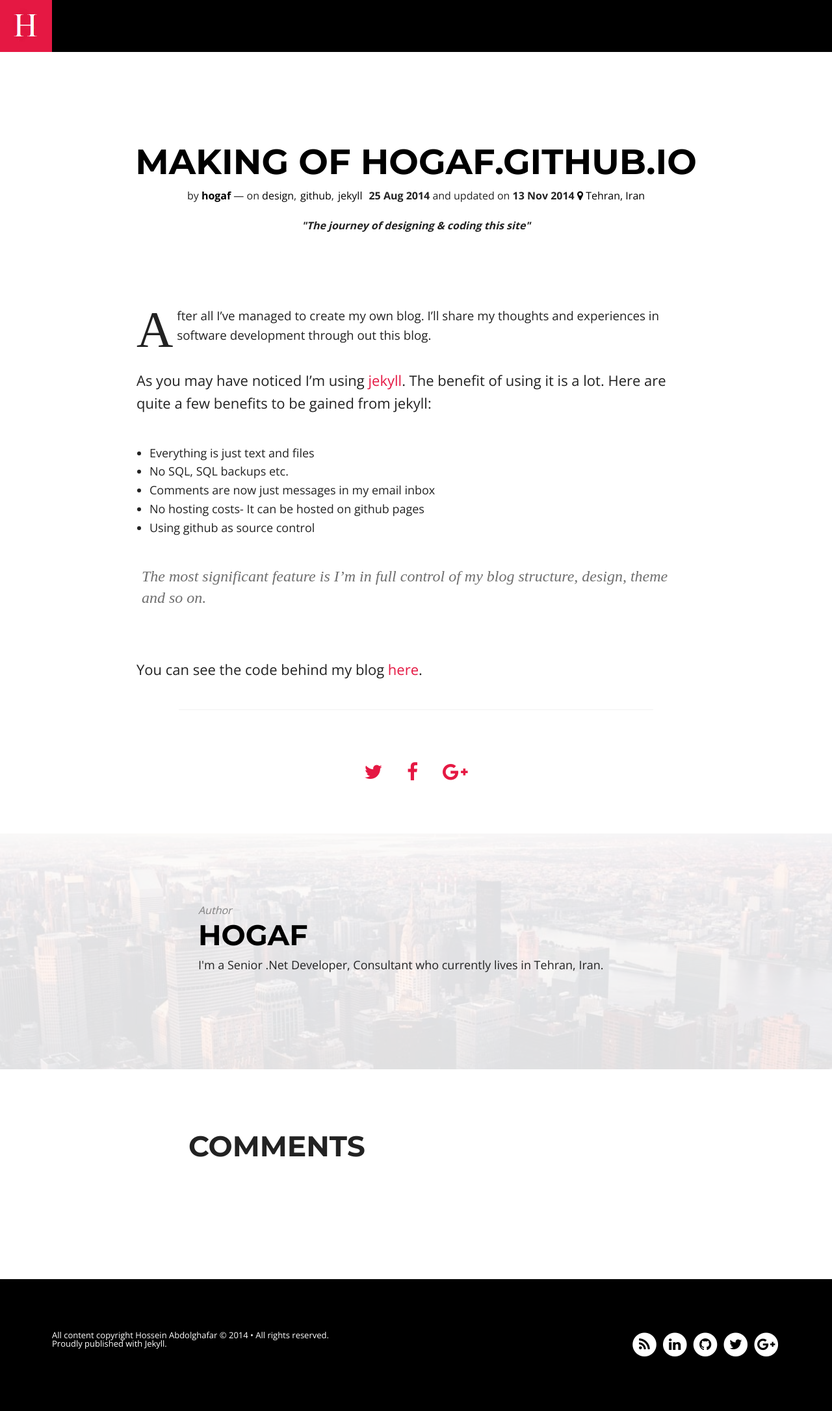
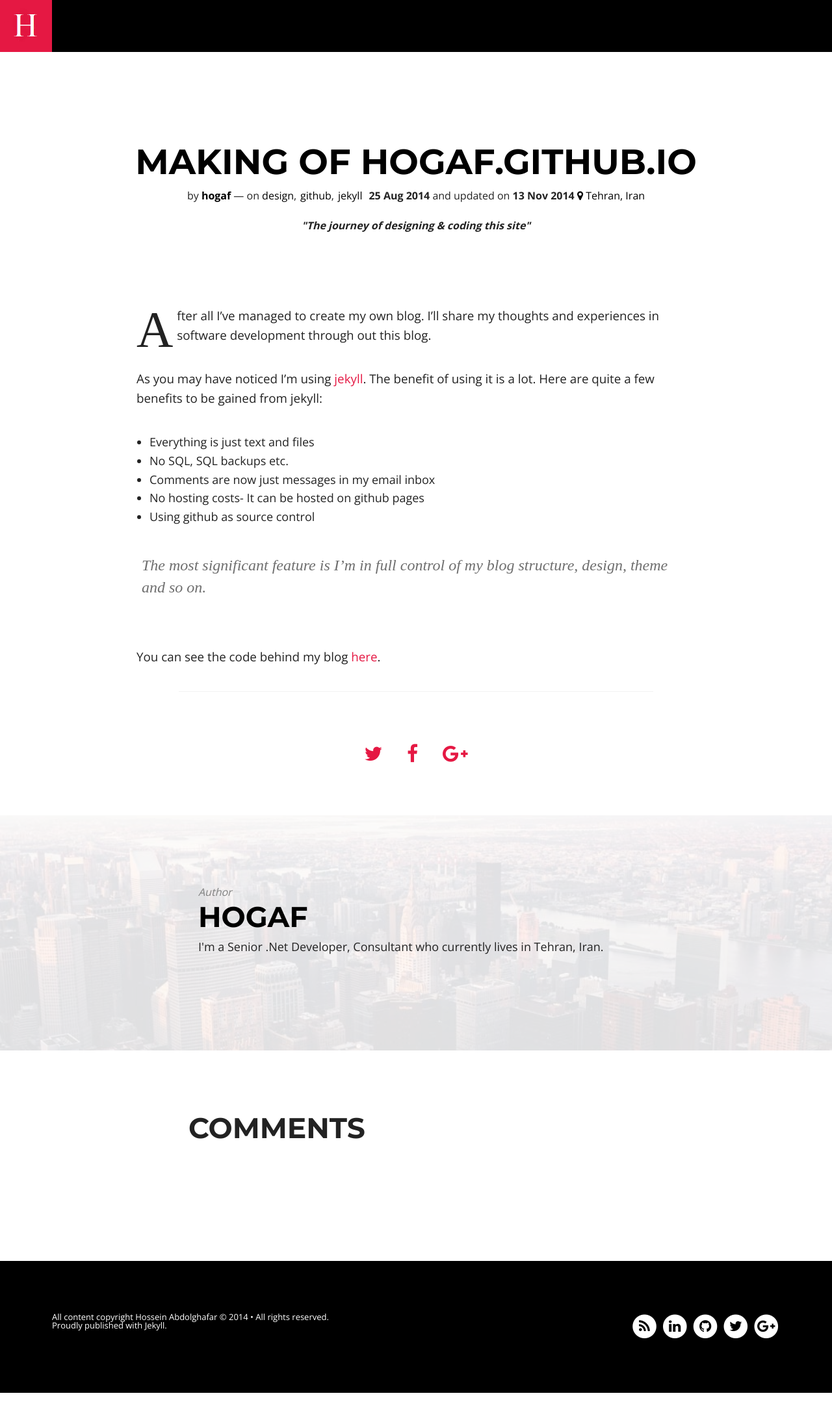
Before and after one commit to hogaf/hogaf.github.io, a Jekyll site: the page built from _posts/2014-08-25-making-of-hogaf-github-io.md, in a window 1280 px wide. Shown: the whole page at 65% size. Built offline with Jekyll 4.4.1, drawn with Linux system fonts in a browser that asks for light colours; nearby versions of some CDN libraries; comment, search, counter and statistics services are not loaded; after the commit the page ends 2144 px from its top, so only the background shows below that.

Commit message:
font size decreased

```diff
--- a/assets/css/post.css
+++ b/assets/css/post.css
@@ -211,7 +211,7 @@
         font-weight: 300; }
       @media only screen and (min-width: 40.063em) {
         .post-template .notepad-post-content > div:not(.notepad-post-title) p {
-          font-size: 1.375rem; }
+          font-size: 1.175rem; }
           .post-template .notepad-post-content > div:not(.notepad-post-title) p:nth-of-type(1) {
             font-size: 1.175rem; } }
       .post-template .notepad-post-content > div:not(.notepad-post-title) p.with-image {
```
